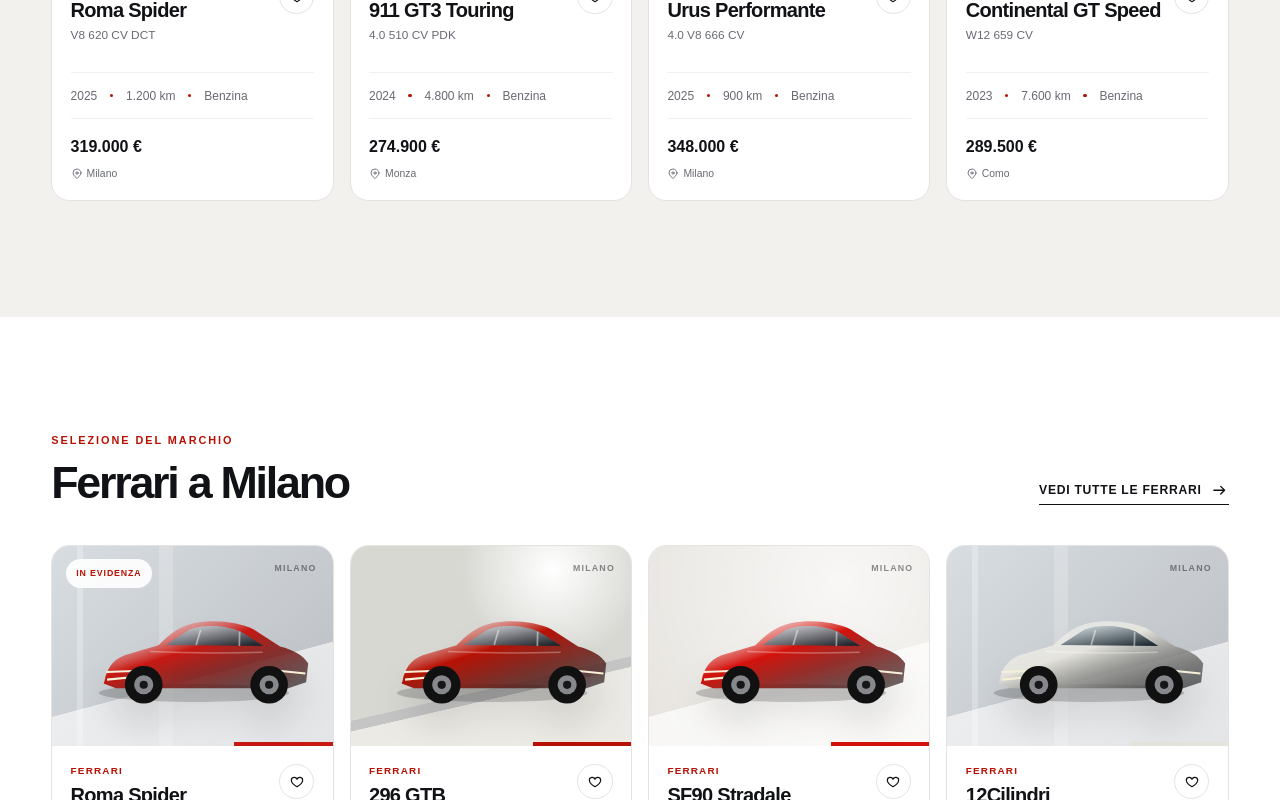
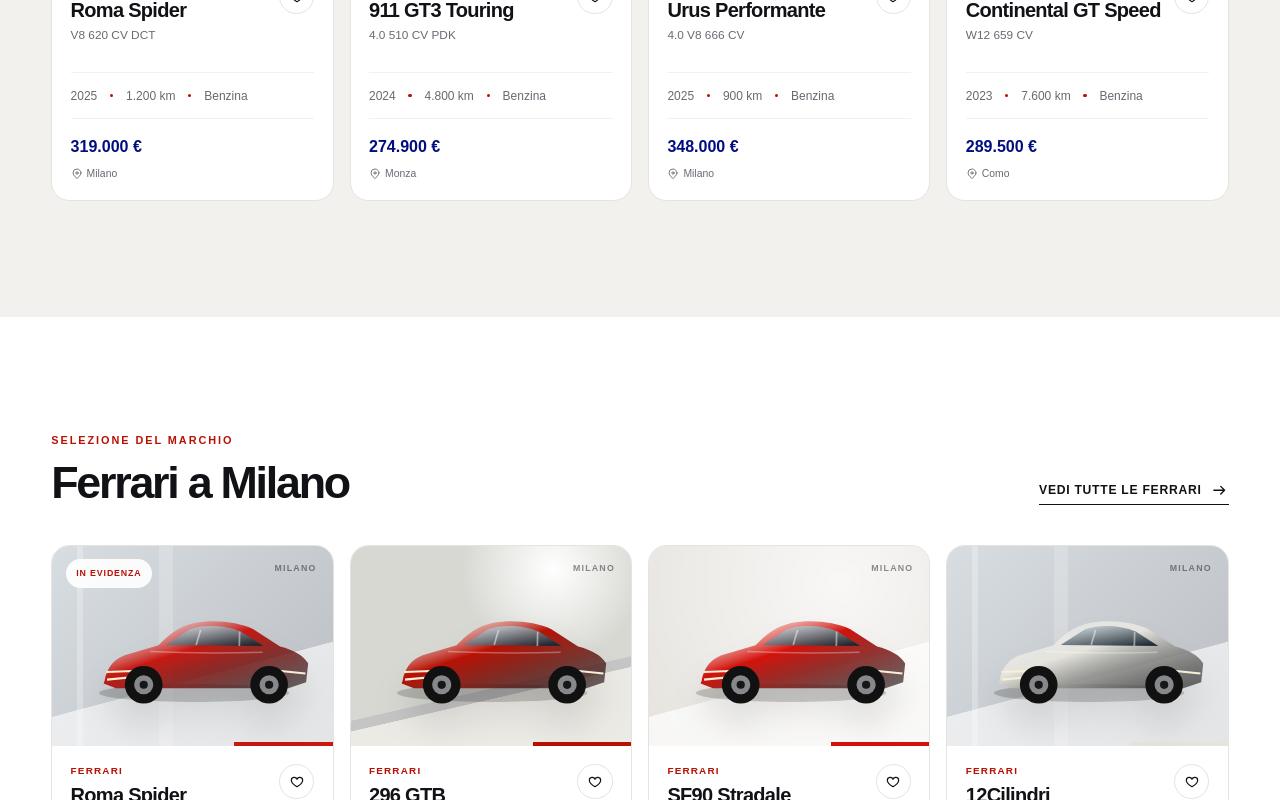
Before and after one commit to ronaldocardoso/macchinamilano, a Next.js app: page / in a window 1280 px wide. Shown: the part 1620-2420 px from the top of the page. Built offline with nearby package versions, Linux system fonts and the light colour scheme; no server answers.

Commit message:
Color vehicle card prices blue

```diff
--- a/app/globals.css
+++ b/app/globals.css
@@ -905,6 +905,7 @@ a {
 }
 
 .vehicle-card__footer strong {
+  color: var(--brand-blue);
   font-size: 1rem;
 }
 
```
